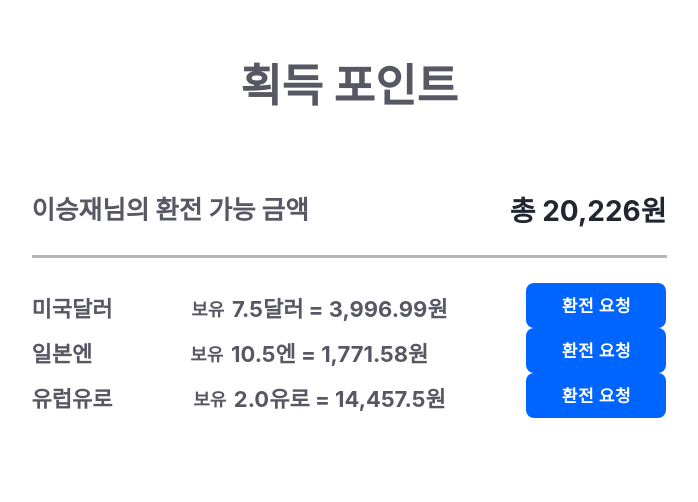
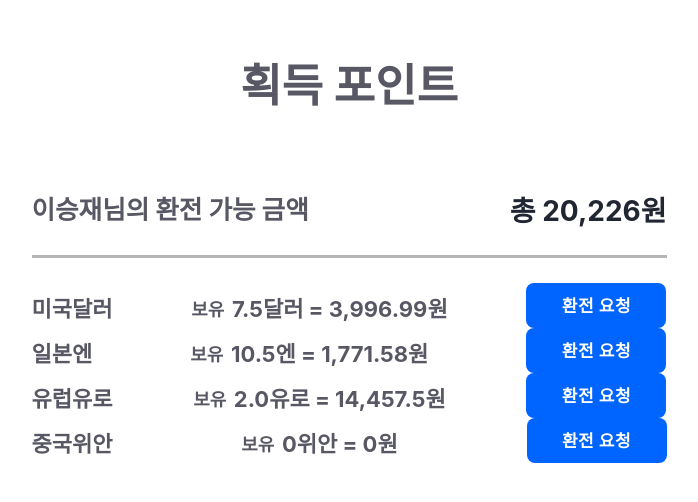
Before and after one commit to 22-bottle/ssafy_specific_pjt, a React (Create React App) app in the folder front/: page /childwallet/point in a window 1280 px wide. Shown: the top 502 px of the page, without its empty margins (291-989 px from the left). Built offline with nearby package versions, Linux system fonts and the light colour scheme.

Commit message:
design: 중국 환전

```diff
--- a/front/src/components/childwallet/MyPoint.tsx
+++ b/front/src/components/childwallet/MyPoint.tsx
@@ -107,25 +107,23 @@ const Mypoint: React.FC = () => {
           </div>
         </div>
 
-        {/* <div className={styles.horizontal}>
-          <div className={`${styles.textcolor} ${styles.country}`}>
-            중국위안
+        {/* 중국 */}
+        <div className={styles.horizontal}>
+          <div className={styles.country}>중국위안</div>
+          <div className={styles.horizontal1}>
+            <div className={styles.context}>보유</div>
+            <div className={styles.money}>0위안 = 0원</div>
           </div>
-          <div className={styles.horizontal}>
-            <div className={`${styles.textcolor} ${styles.context}`}>보유</div>
-            <div className={`${styles.textcolor} ${styles.money}`}>
-              0위안 = 0원
-            </div>
-          </div>
-          <div>
+          <div className={styles.button}>
             <Button
               variant="contained"
               disableElevation
               onClick={askClick}
               sx={{
-                width: 140,
-                height: '42px',
-                fontSize: '17px',
+                width: 'clamp(100px, 15vw, 140px)',
+                height: 'clamp(35px, 6vw, 45px)',
+                fontSize: 'clamp(14px, 1.7vw, 17px)',
+                paddingBottom: '3px',
                 backgroundColor: '#0064FF',
                 borderRadius: 2,
                 fontWeight: 600,
@@ -134,7 +132,7 @@ const Mypoint: React.FC = () => {
               환전 요청
             </Button>
           </div>
-        </div> */}
+        </div>
       </div>
 
       {/* <p>실시간 환율 확인하기</p>
```
